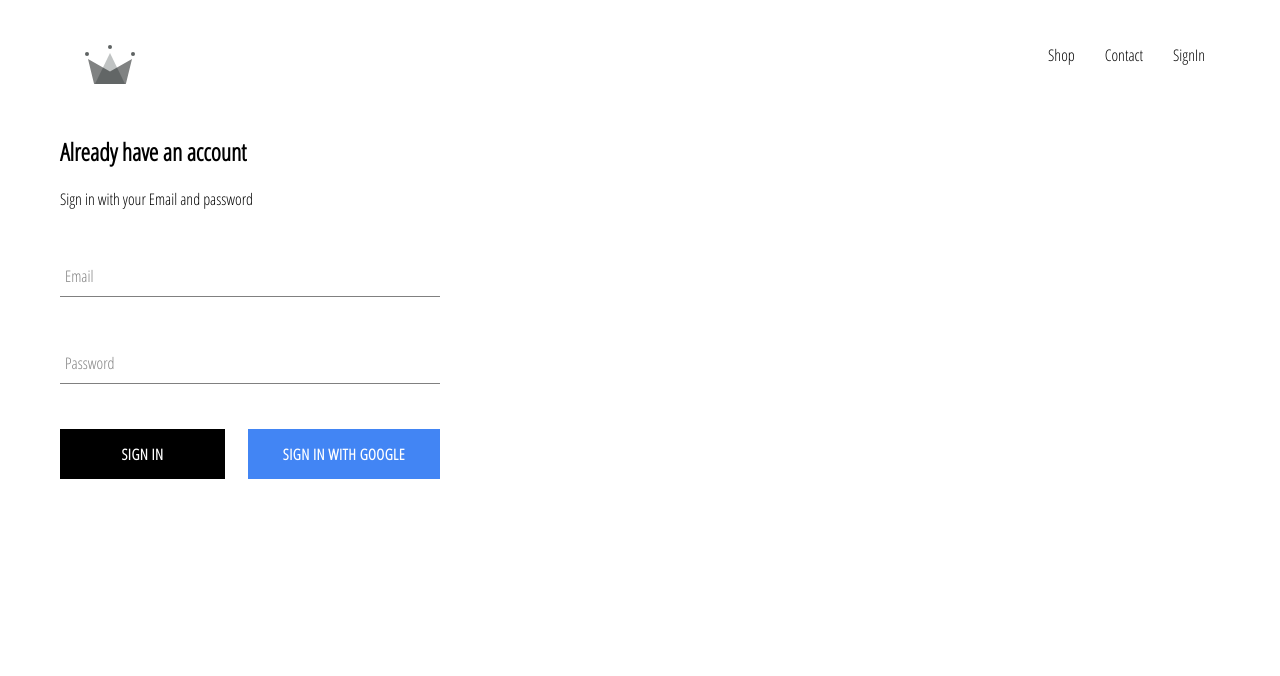
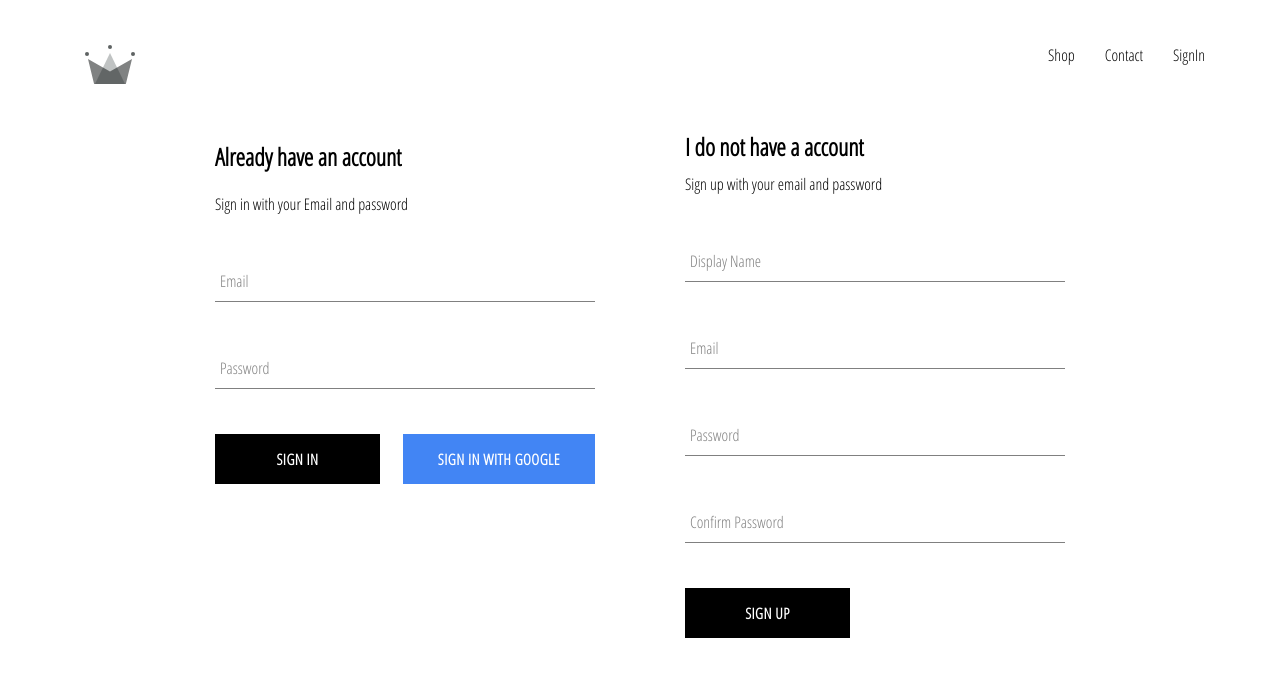
Before and after one commit to somya1509/crwn-clothing, a React (Create React App) app: page /Signin in a window 1280 px wide. Shown: the top 676 px of the page. Built offline with nearby package versions, Linux system fonts and the light colour scheme; no server answers.

Commit message:
implemented firebase utils, implemented ability to store authenticated user to database

```diff
--- a/package.json
+++ b/package.json
@@ -6,7 +6,7 @@
     "@testing-library/jest-dom": "^4.2.4",
     "@testing-library/react": "^9.5.0",
     "@testing-library/user-event": "^7.2.1",
-    "firebase": "^7.14.2",
+    "firebase": "^7.14.3",
     "node-sass": "^4.13.1",
     "react": "^16.13.1",
     "react-dom": "^16.13.1",
--- a/src/App.js
+++ b/src/App.js
@@ -5,8 +5,7 @@
 import ShopPage from './pages/shop/shop.component';
 import Header from './components/header/header.component';
 import SignInAndSignUp from './pages/sign-in-and-sign-up/sign-in-and-sign-up.component';
-import {auth} from './firebase/firebase.utils';
-
+import {auth, createUserProfileDocument} from './firebase/firebase.utils';
 class App extends React.Component {
 
   constructor() {
@@ -20,9 +19,25 @@
   unSubscribeFromAuth = null;
 
   componentDidMount() {
-    this.unSubscribeFromAuth = auth.onAuthStateChanged(user => {
-      this.setState({ currentUser : user});
+    this.unSubscribeFromAuth = auth.onAuthStateChanged(async userAuth => {
+
+      if(userAuth) {
+        const userRef = await createUserProfileDocument(userAuth);
+
+        userRef.onSnapshot(snapShot => {
+          this.setState({
+            currentUser : {
+              id: snapShot.id,
+              ...snapShot.data()
+            }
+          });
+          console.log(this.state);
+        });
+
+      }
+     this.setState({currentUser : userAuth});
     });
+
   }
 
   componentWillUnmount() {
--- a/src/components/header/header.component.jsx
+++ b/src/components/header/header.component.jsx
@@ -21,9 +21,10 @@
             </Link>
             {
              currentUser ?
-            ( <div className='option' onClick= {() =>auth.signOut()}>SignOut</div>)
-             :
-             (<Link className='option' to='/signIn'>SignIn</Link>)
+            ( <div className='option' onClick= {() =>auth.signOut()}>
+            SignOut
+            </div>
+            ):(<Link className='option' to='/signin'>SignIn</Link>)
             }
         </div>
 
--- a/src/components/sign-in/sign-in.component.jsx
+++ b/src/components/sign-in/sign-in.component.jsx
@@ -3,6 +3,7 @@
 import "./sign-in.style.scss";
 import FormInput from '../form-input/form-input.component';
 import CustomButton from '../custom-button/custom-button.component';
+
 import {signInWithGoogle} from '../../firebase/firebase.utils';
 
 class SignIn extends React.Component {
--- /dev/null
+++ b/src/components/sign-up/sign-up.component.jsx
@@ -0,0 +1,103 @@
+import React from 'react';
+
+import FormInput from '../form-input/form-input.component';
+import CustomButton from '../custom-button/custom-button.component';
+
+import { auth, createUserProfileDocument } from '../../firebase/firebase.utils';
+
+import './sign-up.styles.scss';
+
+class SignUp extends React.Component {
+  constructor() {
+    super();
+
+    this.state = {
+      displayName: '',
+      email: '',
+      password: '',
+      confirmPassword: ''
+    };
+  }
+
+  handleSubmit = async event => {
+    event.preventDefault();
+
+    const { displayName, email, password, confirmPassword } = this.state;
+
+    if (password !== confirmPassword) {
+      alert("passwords don't match");
+      return;
+    }
+
+    try {
+      const { user } = await auth.createUserWithEmailAndPassword(
+        email,
+        password
+      );
+
+      await createUserProfileDocument(user, { displayName });
+
+      this.setState({
+        displayName: '',
+        email: '',
+        password: '',
+        confirmPassword: ''
+      });
+    } catch (error) {
+      console.error(error);
+    }
+  };
+
+  handleChange = event => {
+    const { name, value } = event.target;
+
+    this.setState({ [name]: value });
+  };
+
+  render() {
+    const { displayName, email, password, confirmPassword } = this.state;
+    return (
+      <div className='sign-up'>
+        <h2 className='title'>I do not have a account</h2>
+        <span>Sign up with your email and password</span>
+        <form className='sign-up-form' onSubmit={this.handleSubmit}>
+          <FormInput
+            type='text'
+            name='displayName'
+            value={displayName}
+            onChange={this.handleChange}
+            label='Display Name'
+            required
+          />
+          <FormInput
+            type='email'
+            name='email'
+            value={email}
+            onChange={this.handleChange}
+            label='Email'
+            required
+          />
+          <FormInput
+            type='password'
+            name='password'
+            value={password}
+            onChange={this.handleChange}
+            label='Password'
+            required
+          />
+          <FormInput
+            type='password'
+            name='confirmPassword'
+            value={confirmPassword}
+            onChange={this.handleChange}
+            label='Confirm Password'
+            required
+          />
+          <CustomButton type='submit'>SIGN UP</CustomButton>
+        </form>
+      </div>
+    );
+  }
+}
+
+export default SignUp;
--- /dev/null
+++ b/src/components/sign-up/sign-up.styles.scss
@@ -0,0 +1,9 @@
+.sign-up {
+    display: flex;
+    flex-direction: column;
+    width: 380px;
+
+    .title{
+        margin : 10px 0px;
+    }
+}
--- a/src/firebase/firebase.utils.js
+++ b/src/firebase/firebase.utils.js
@@ -16,6 +16,33 @@
 
 firebase.initializeApp(config);
 
+export const createUserProfileDocument = async (userAuth , additionalData) => {
+  if(!userAuth) return;
+
+  const userRef = firestore.doc(`users/${userAuth.uid}`);
+
+  const snapShot = await userRef.get();
+
+  if(!snapShot.exists) {
+      const {displayName, email} = userAuth;
+      const createdAt = new Date();
+
+      try{
+        await userRef.set({
+          displayName,
+          email,
+          createdAt,
+          ...additionalData
+        });
+
+      } catch(error) {
+            console.log('error creating user', error);
+        }
+
+  }
+  return userRef;
+  };
+
 export const auth = firebase.auth();
 export const firestore = firebase.firestore();
 
--- a/src/pages/sign-in-and-sign-up/sign-in-and-sign-up.component.jsx
+++ b/src/pages/sign-in-and-sign-up/sign-in-and-sign-up.component.jsx
@@ -2,10 +2,12 @@
 
 import "./sign-in-and-sign-up.style.scss";
 import SignIn from "../../components/sign-in/sign-in.component";
+import SignUp from "../../components/sign-up/sign-up.component";
 
 const SignInAndSignUp = () => (
   <div className="sign-in-and-sign-up">
     <SignIn />
+    <SignUp />
   </div>
 );
 
--- a/src/pages/sign-in-and-sign-up/sign-in-and-sign-up.style.scss
+++ b/src/pages/sign-in-and-sign-up/sign-in-and-sign-up.style.scss
@@ -0,0 +1,6 @@
+.sign-in-and-sign-up {
+    width: 850px;
+    display: flex;
+    justify-content: space-between;
+    margin: 30px auto;
+}
```
Also changed, not shown: 1 other file (tests, documents, lock files or other folders).
